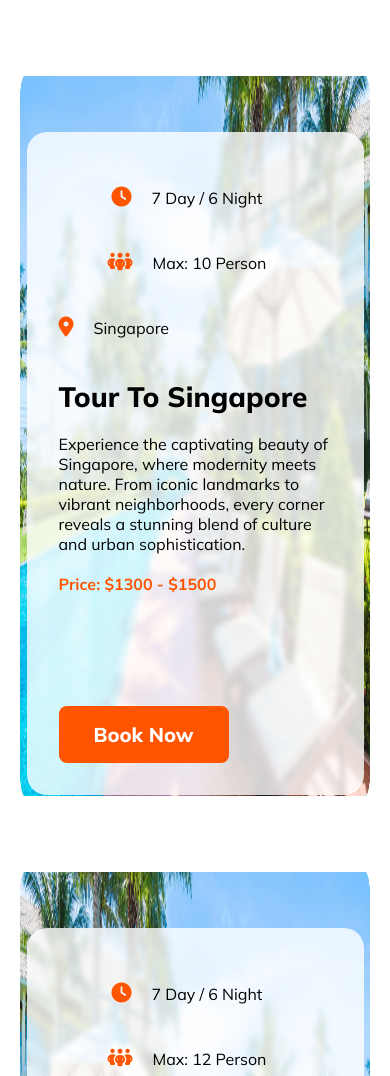
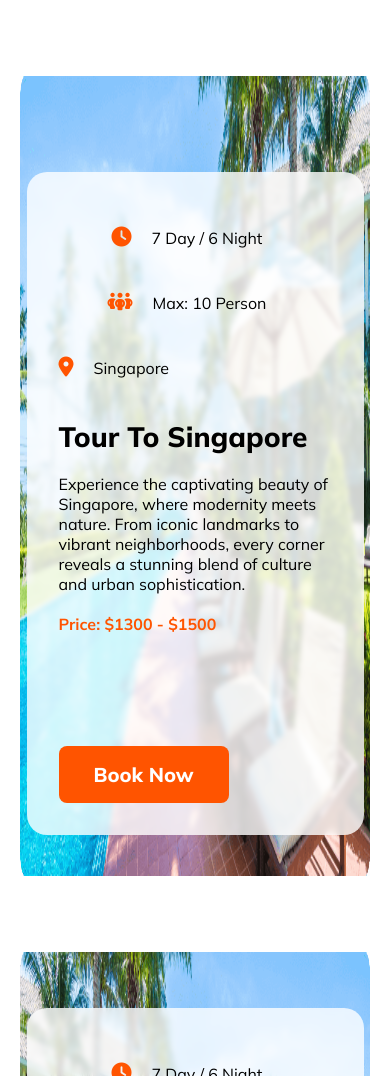
Before and after one commit to Ashikparvez89/assinment-2, a plain HTML site: page index.html in a window 390 px wide. Shown: the part 6792-7868 px from the top of the page. Drawn offline with Linux system fonts and the light colour scheme.

Commit message:
responsive update

```diff
--- a/style.css
+++ b/style.css
@@ -890,7 +890,7 @@
 
     .banner-2 img {
         max-width: 70em;
-        min-height: 45em;
+        min-height: 50em;
     }
 
     .banner-3 img {
@@ -900,7 +900,7 @@
 
     .banner-card-2 {
         width: 80%;
-        margin: auto;
+        margin: 2em auto;
     }
 
     .video-inner {
```
